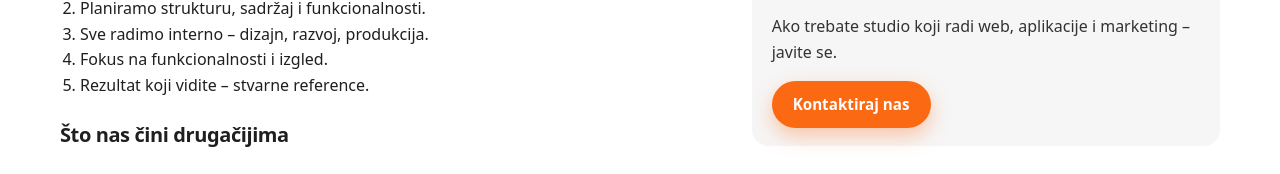
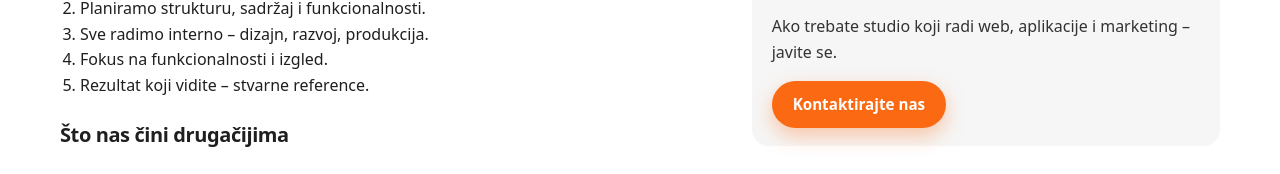
Before and after one commit to Ren0g/promar, a Next.js app: page /o-nama in a window 1280 px wide. Shown: the part 517-691 px from the top of the page. Built offline with nearby package versions, Linux system fonts and the light colour scheme.

Commit message:
Update page.jsx

```diff
--- a/app/o-nama/page.jsx
+++ b/app/o-nama/page.jsx
@@ -49,7 +49,7 @@ export default function ONamaPage() {
               Ako trebate studio koji radi web, aplikacije i marketing – javite se.
             </p>
             <Button href="/kontakt" variant="primary">
-              Kontaktiraj nas
+              Kontaktirajte nas
             </Button>
           </div>
         </div>
```
